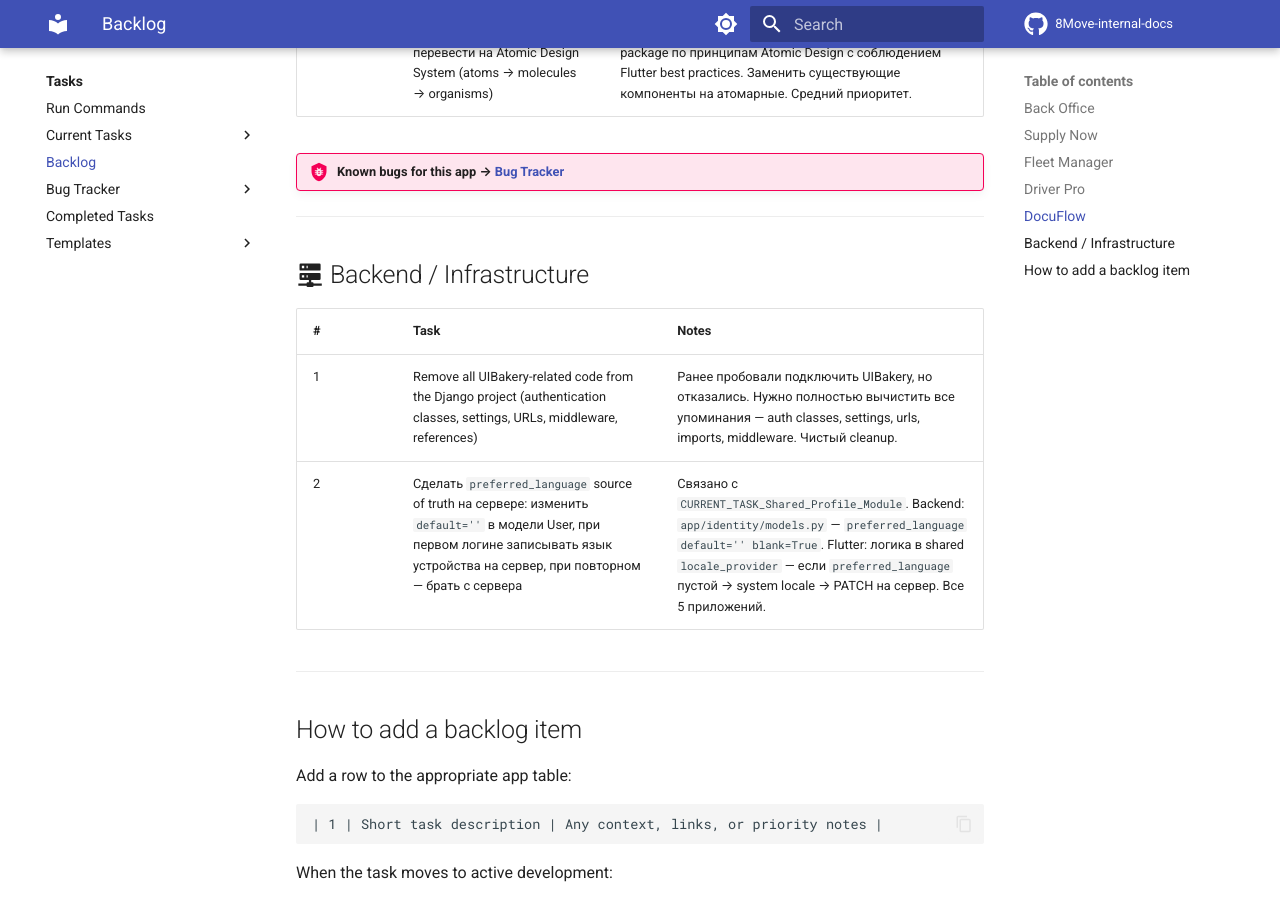
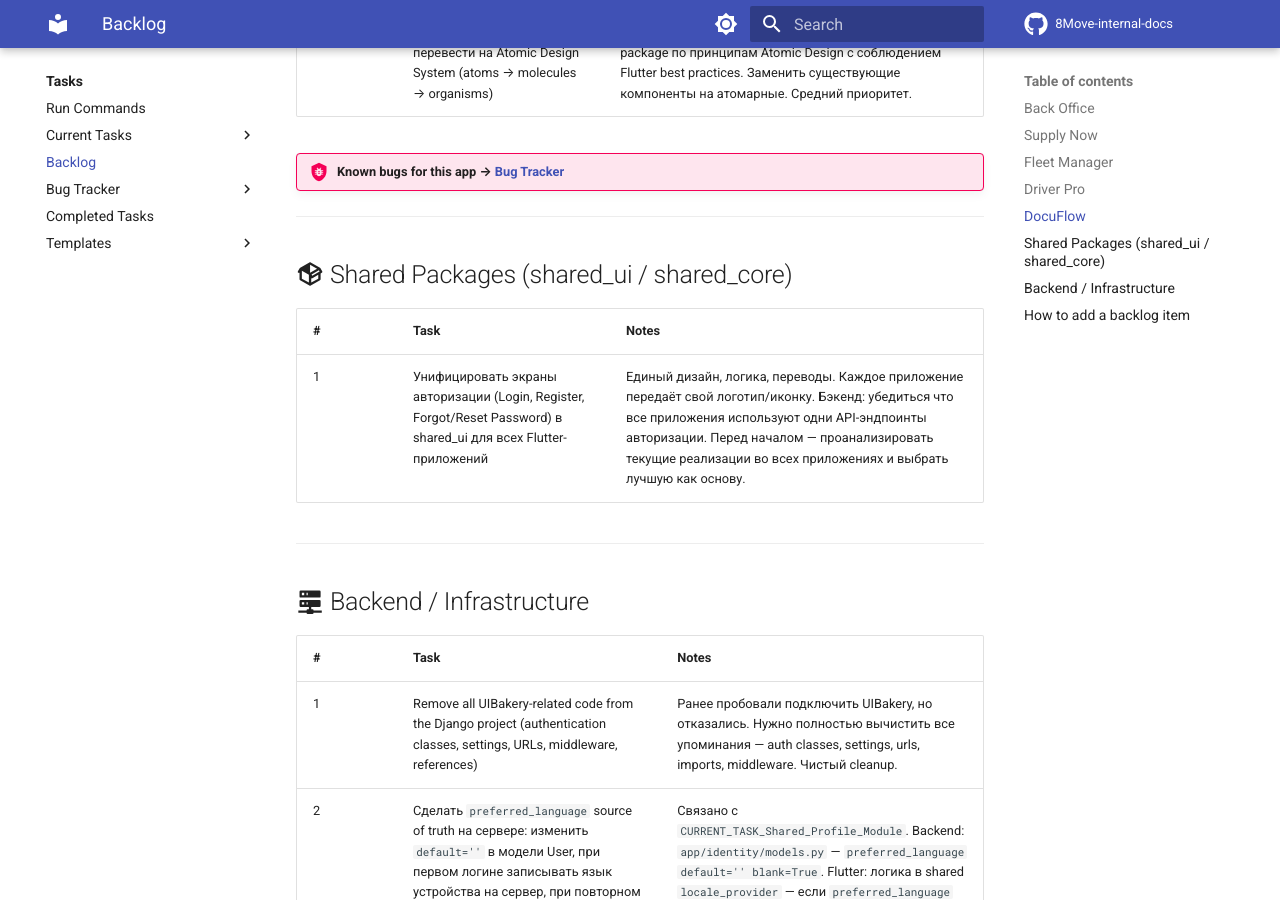
Before and after one commit to MaxShytov/8Move-internal-docs, an MkDocs documentation site: the page built from docs/tasks/backlog.md, in a window 1280 px wide and 900 px high, scrolled down 2082 px. Built offline with MkDocs 1.6.1 and Material for MkDocs 9.7.7, drawn with Linux system fonts in a browser that asks for light colours; comment, search, counter and statistics services are not loaded.

Commit message:
backlog: add unified auth screens task to Shared Packages
Co-Authored-By: Claude Opus 4.6 <noreply@anthropic.com>

```diff
--- a/docs/tasks/backlog.md
+++ b/docs/tasks/backlog.md
@@ -53,6 +53,14 @@ Ideas and planned tasks that are not yet in active development. When a task move
 
 ---
 
+## :material-package-variant: Shared Packages (shared_ui / shared_core)
+
+| # | Task | Notes |
+|---|------|-------|
+| 1 | Унифицировать экраны авторизации (Login, Register, Forgot/Reset Password) в shared_ui для всех Flutter-приложений | Единый дизайн, логика, переводы. Каждое приложение передаёт свой логотип/иконку. Бэкенд: убедиться что все приложения используют одни API-эндпоинты авторизации. Перед началом — проанализировать текущие реализации во всех приложениях и выбрать лучшую как основу. |
+
+---
+
 ## :material-server-network: Backend / Infrastructure
 
 | # | Task | Notes |
```
